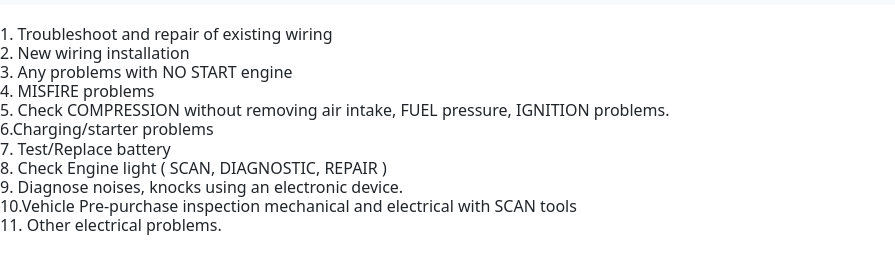
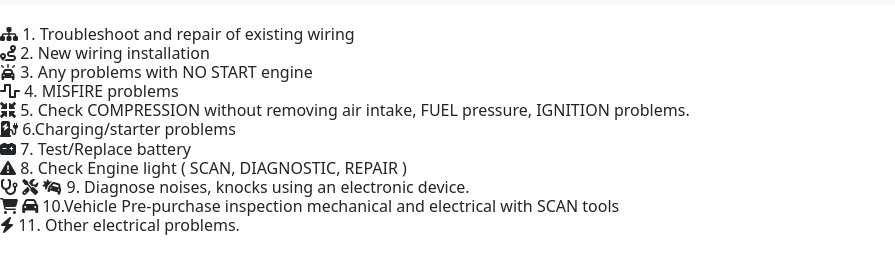
Before and after one commit to ssmobileautoservice/e, a plain HTML site: page services.html in a window 1280 px wide. Shown: the part 69-342 px from the top of the page, without its empty margins (0-895 px from the left). Drawn offline with nearby package versions, Linux system fonts and the light colour scheme.

Commit message:
Add files via upload

```diff
--- a/services.html
+++ b/services.html
@@ -9,6 +9,7 @@
     <script src="https://cdn.jsdelivr.net/npm/bootstrap@5.3.0-alpha1/dist/js/bootstrap.bundle.min.js"
         integrity="sha384-w76AqPfDkMBDXo30jS1Sgez6pr3x5MlQ1ZAGC+nuZB+EYdgRZgiwxhTBTkF7CXvN" crossorigin="anonymous">
         </script>
+    <script src="https://kit.fontawesome.com/cb47299e3d.js" crossorigin="anonymous"></script>
     <link rel="stylesheet" type="text/css" href="css/styles.css">
 </head>
 
@@ -61,16 +62,30 @@
 <body>
     <h6>
         <br>
+        <i class="fa-solid fa-sitemap"></i>
         1. Troubleshoot and repair of existing wiring <br>
+        <i class="fa-solid fa-route"></i>
         2. New wiring installation <br>
+        <i class="fa-solid fa-car-on"></i>
         3. Any problems with NO START engine <br>
+        <i class="fa-solid fa-wave-square"></i>
         4. MISFIRE problems <br>
+        <i class="fa-solid fa-minimize"></i>
         5. Check COMPRESSION without removing air intake, FUEL pressure, IGNITION problems. <br>
+        <i class="fa-solid fa-charging-station"></i>
         6.Charging/starter problems <br>
+        <i class="fa-solid fa-car-battery"></i>
         7. Test/Replace battery <br>
+        <i class="fa-solid fa-triangle-exclamation"></i>
         8. Check Engine light ( SCAN, DIAGNOSTIC, REPAIR ) <br>
+        <i class="fa-solid fa-stethoscope"></i>
+        <i class="fa-solid fa-screwdriver-wrench"></i>
+        <i class="fa-solid fa-car-burst"></i>
         9. Diagnose noises, knocks using an electronic device. <br>
+        <i class="fa-solid fa-cart-shopping"></i>
+        <i class="fa-solid fa-car"></i>
         10.Vehicle Pre-purchase inspection mechanical and electrical with SCAN tools <br>
+        <i class="fa-solid fa-bolt"></i>
         11. Other electrical problems. <br>
     </h6>
 </body>
```
Also changed, not shown: contact.html (+2 -0 lines), index.html (+6 -0 lines), pictures.html (+1 -0 lines).
